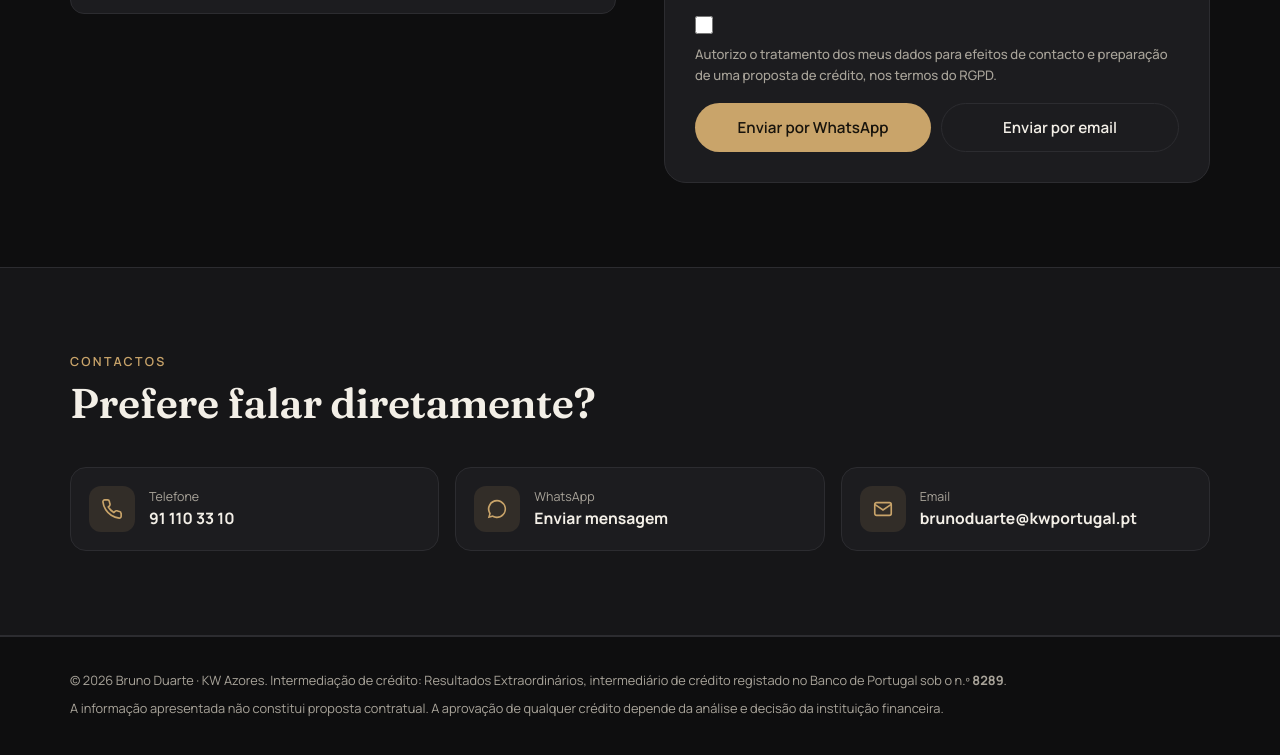
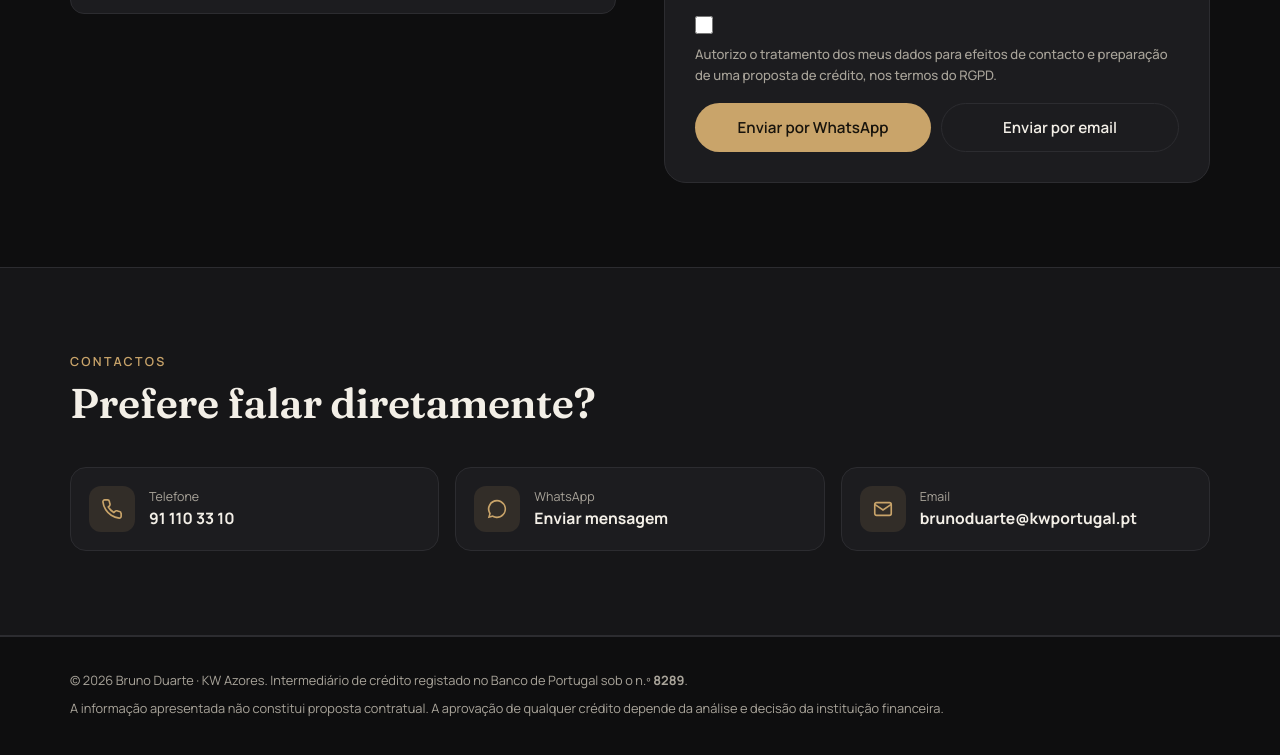
Before and after one commit to creditmanagerbrduarte/creditmanager.brduarte, a plain HTML site: page index.html in a window 1280 px wide. Shown: the part 3781-4536 px from the top of the page. Drawn offline with Linux system fonts and the light colour scheme.

Commit message:
Rodapé: só o n.º de registo 8289
Co-Authored-By: Claude Opus 5.5 <noreply@anthropic.com>
Claude-Session: https://claude.ai/code/session_01Wt7eTZ5oiYAmebxV7N87qQ

```diff
--- a/index.html
+++ b/index.html
@@ -429,7 +429,7 @@ input[type=range]::-moz-range-thumb{width:18px;height:18px;border-radius:50%;bac
 
 <footer>
   <div class="wrap">
-    <p>© <span id="ano"></span> Bruno Duarte · KW Azores. Intermediação de crédito: Resultados Extraordinários, intermediário de crédito registado no Banco de Portugal sob o n.º <strong>8289</strong>.</p>
+    <p>© <span id="ano"></span> Bruno Duarte · KW Azores. Intermediário de crédito registado no Banco de Portugal sob o n.º <strong>8289</strong>.</p>
     <p>A informação apresentada não constitui proposta contratual. A aprovação de qualquer crédito depende da análise e decisão da instituição financeira.</p>
   </div>
 </footer>
```
